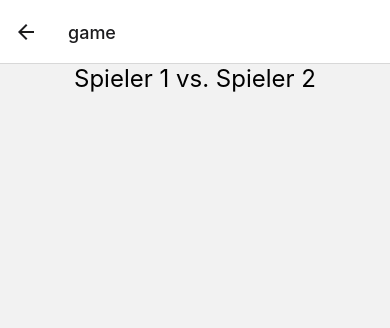
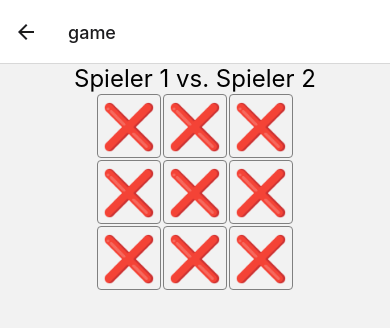
Before and after one commit to fabfre/tic-tac-toe, a React Native app: screen /game in a window 390 px wide. Shown: the top 328 px of the page. Built offline with nearby package versions, Linux system fonts and the light colour scheme.

Commit message:
implemented gamefield

```diff
--- /dev/null
+++ b/src/components/TTTGameField.tsx
@@ -0,0 +1,44 @@
+import React from "react";
+import { StyleSheet, View } from "react-native";
+import TTTGameFieldRow from "./TTTGameFieldRow";
+
+const FIELDHEIHGT = 64;
+
+type TTTGameFieldProps = {
+  n: number;
+};
+
+const TTTGameField = (props: TTTGameFieldProps): React.ReactElement => {
+  const fieldRowsArray = [];
+  for (let i = 0; i < props.n; i++) {
+    fieldRowsArray.push(
+      <TTTGameFieldRow
+        height={FIELDHEIHGT}
+        key={"row" + i}
+        rowNumber={i}
+        numberOfFields={props.n}
+      />
+    );
+  }
+  return (
+    <View
+      style={[
+        styles.playfieldContainer,
+        {
+          height: (FIELDHEIHGT + 2) * props.n,
+        },
+      ]}
+    >
+      {fieldRowsArray}
+    </View>
+  );
+};
+
+const styles = StyleSheet.create({
+  playfieldContainer: {
+    flexDirection: "column",
+    alignItems: "center",
+  },
+});
+
+export default TTTGameField;
--- /dev/null
+++ b/src/components/TTTGameFieldRow.tsx
@@ -0,0 +1,31 @@
+import TTTGameSingleField from "./TTTGameSingleField";
+import { StyleSheet, View } from "react-native";
+import React from "react";
+
+const TTTGameFieldRow = (props: {
+  height: number;
+  rowNumber: number;
+  numberOfFields: number;
+}): React.ReactElement => {
+  const fieldsArray = [];
+  for (let i = 0; i < props.numberOfFields; i++) {
+    fieldsArray.push(
+      <TTTGameSingleField
+        key={"singleField" + i + props.rowNumber}
+        rowNumber={props.rowNumber}
+        fieldNumber={props.numberOfFields}
+        height={props.height}
+      />
+    );
+  }
+  return <View style={styles.container}>{fieldsArray}</View>;
+};
+
+const styles = StyleSheet.create({
+  container: {
+    flex: 1,
+    flexDirection: "row",
+  },
+});
+
+export default TTTGameFieldRow;
--- /dev/null
+++ b/src/components/TTTGameSingleField.tsx
@@ -0,0 +1,40 @@
+import React from "react";
+import { StyleSheet, Text, TouchableOpacity, View } from "react-native";
+
+const TTTGameSingleField = (props: {
+  rowNumber: number;
+  fieldNumber: number;
+  height: number;
+}): React.ReactElement => {
+  return (
+    <TouchableOpacity>
+      <View
+        style={[
+          {
+            width: props.height,
+            height: props.height,
+          },
+          styles.fieldContainer,
+        ]}
+      >
+        <Text style={styles.textStyle}>❌</Text>
+      </View>
+    </TouchableOpacity>
+  );
+};
+
+const styles = StyleSheet.create({
+  fieldContainer: {
+    borderWidth: 1,
+    borderColor: "gray",
+    borderRadius: 4,
+    margin: 1,
+    alignItems: "center",
+    justifyContent: "center",
+  },
+  textStyle: {
+    fontSize: 44,
+  },
+});
+
+export default TTTGameSingleField;
--- a/src/screens/Game/TTTGameScreen.tsx
+++ b/src/screens/Game/TTTGameScreen.tsx
@@ -3,6 +3,7 @@ import { NavigatorParamList } from "../../TTTNavigationContainer";
 import { NativeStackScreenProps } from "@react-navigation/native-stack";
 import { View } from "react-native";
 import TTTHeadline from "../../components/TTTHeadline";
+import TTTGameField from "../../components/TTTGameField";
 
 const TTTGameScreen: FC<
   NativeStackScreenProps<NavigatorParamList, "game">
@@ -10,6 +11,7 @@ const TTTGameScreen: FC<
   return (
     <View>
       <TTTHeadline text={"Spieler 1 vs. Spieler 2"} />
+      <TTTGameField n={3} />
     </View>
   );
 };
```
